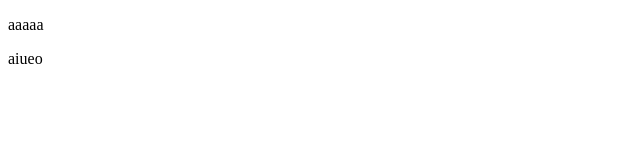
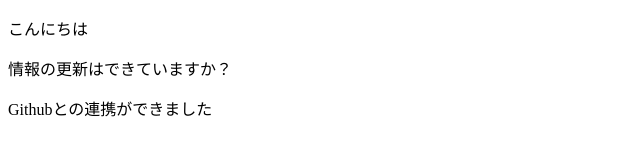
Before and after one commit to c3220081/www, a plain HTML site: page index.html in a window 1280 px wide. Shown: the whole page, without its empty margins (0-640 px from the left). Drawn offline with Linux system fonts and the light colour scheme.

Commit message:
update20240515

```diff
--- a/index.html
+++ b/index.html
@@ -6,7 +6,8 @@
     <title>Document</title>
 </head>
 <body>
-    <p>aaaaa</p>
-    <p>aiueo</p>
+    <p>こんにちは</p>
+    <p>情報の更新はできていますか？</p>
+    <p>Githubとの連携ができました</p>
 </body>
 </html>
```
